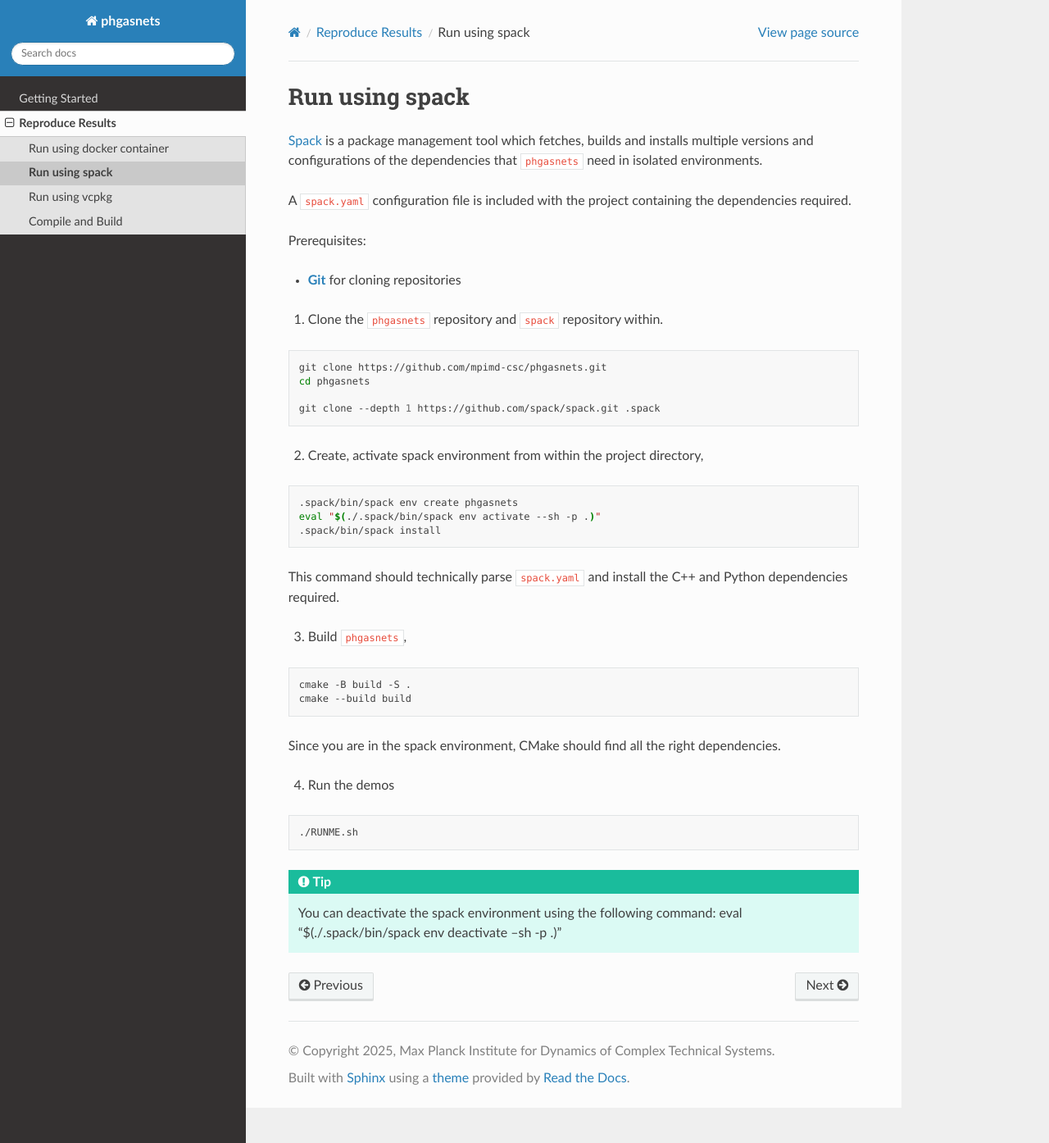
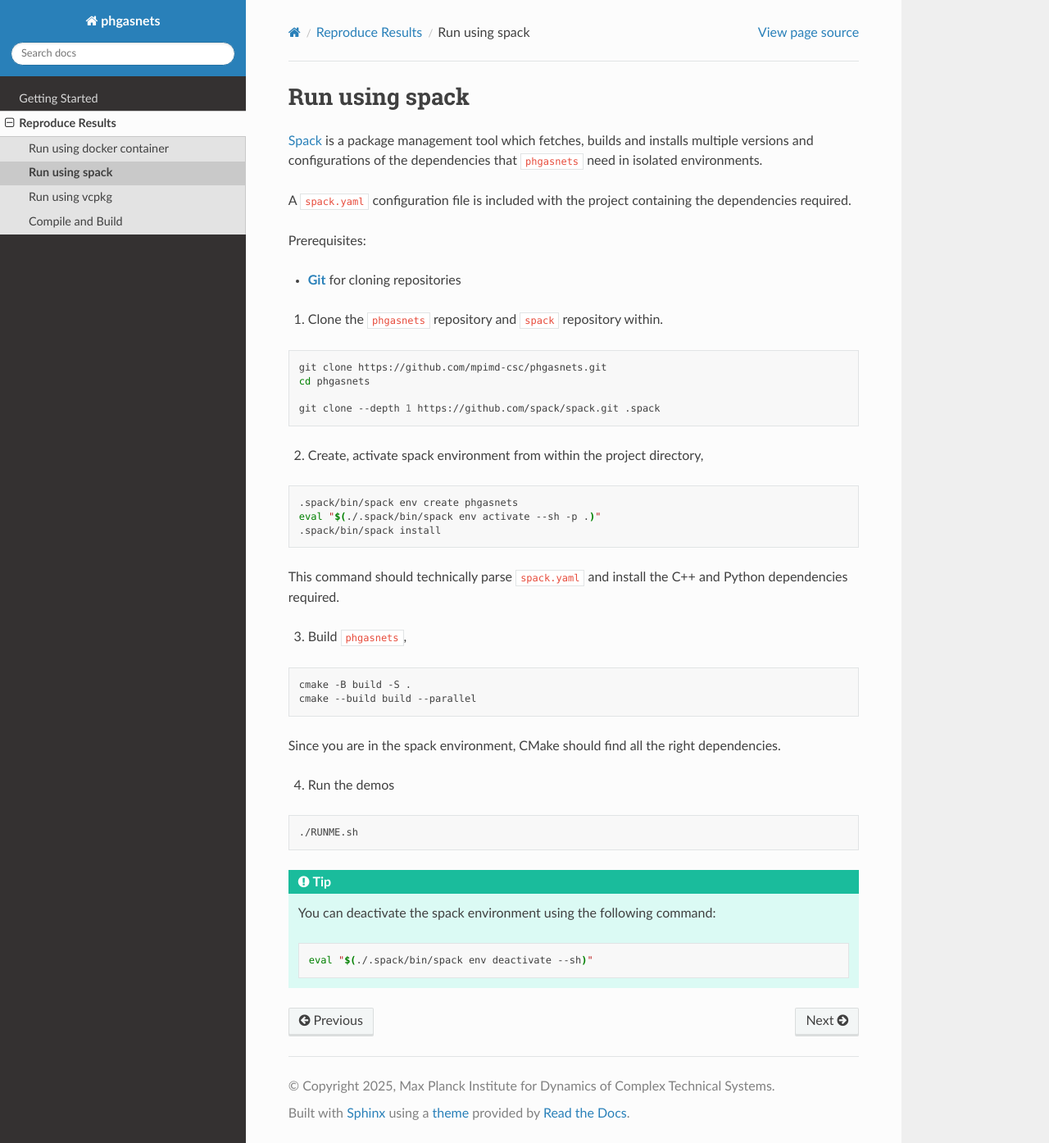
Before and after one commit to mpimd-csc/phgasnets, a Sphinx documentation site: the page built from docs/spack.md, in a window 1280 px wide and 1394 px high. Shown: the whole window at 82% size. Built offline with Sphinx 7.4.7 and the Read the Docs theme 3.1.0, drawn with Linux system fonts in a browser that asks for light colours.

Commit message:
add argparse@2.9.0 in spack-env

````diff
--- a/docs/spack.md
+++ b/docs/spack.md
@@ -31,11 +31,13 @@ This command should technically parse `spack.yaml` and install the C++ and Pytho
 
 ```bash
 cmake -B build -S .
-cmake --build build
+cmake --build build --parallel
 ```
+
 Since you are in the spack environment, CMake should find all the right dependencies.
 
 4.  Run the demos
+
 ```bash
 ./RUNME.sh
 ```
@@ -43,5 +45,9 @@ Since you are in the spack environment, CMake should find all the right dependen
 
 :::{tip}
 You can deactivate the spack environment using the following command:
-eval "$(./.spack/bin/spack env deactivate --sh -p .)"
+
+```bash
+eval "$(./.spack/bin/spack env deactivate --sh)"
+```
+
 :::
--- a/spack.yaml
+++ b/spack.yaml
@@ -7,7 +7,7 @@ spack:
   specs:
   - cmake
   - eigen@3.4.0
-  - cpp-argparse@3.1
+  - cpp-argparse@2.9
   - ceres-solver@2.0.0
   - highfive@2.10.0
   - nlohmann-json@3.10.0
````
